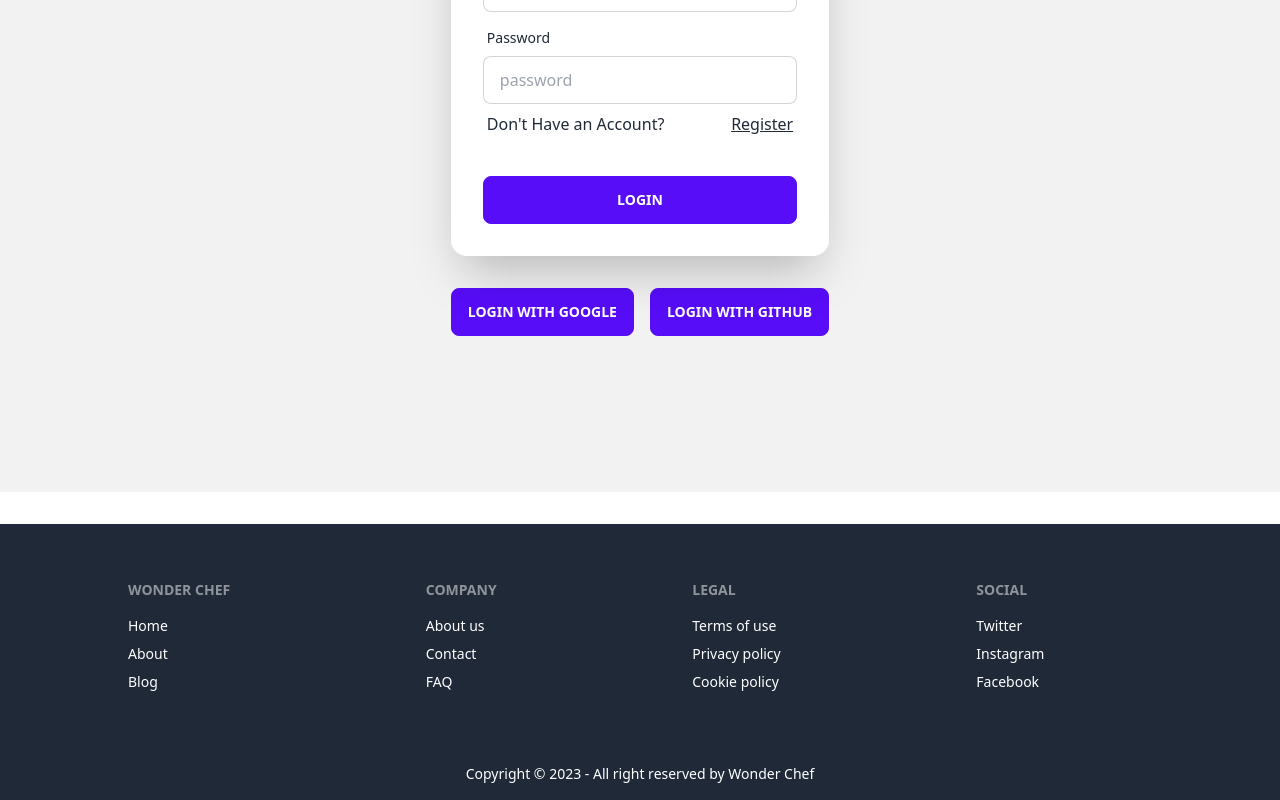
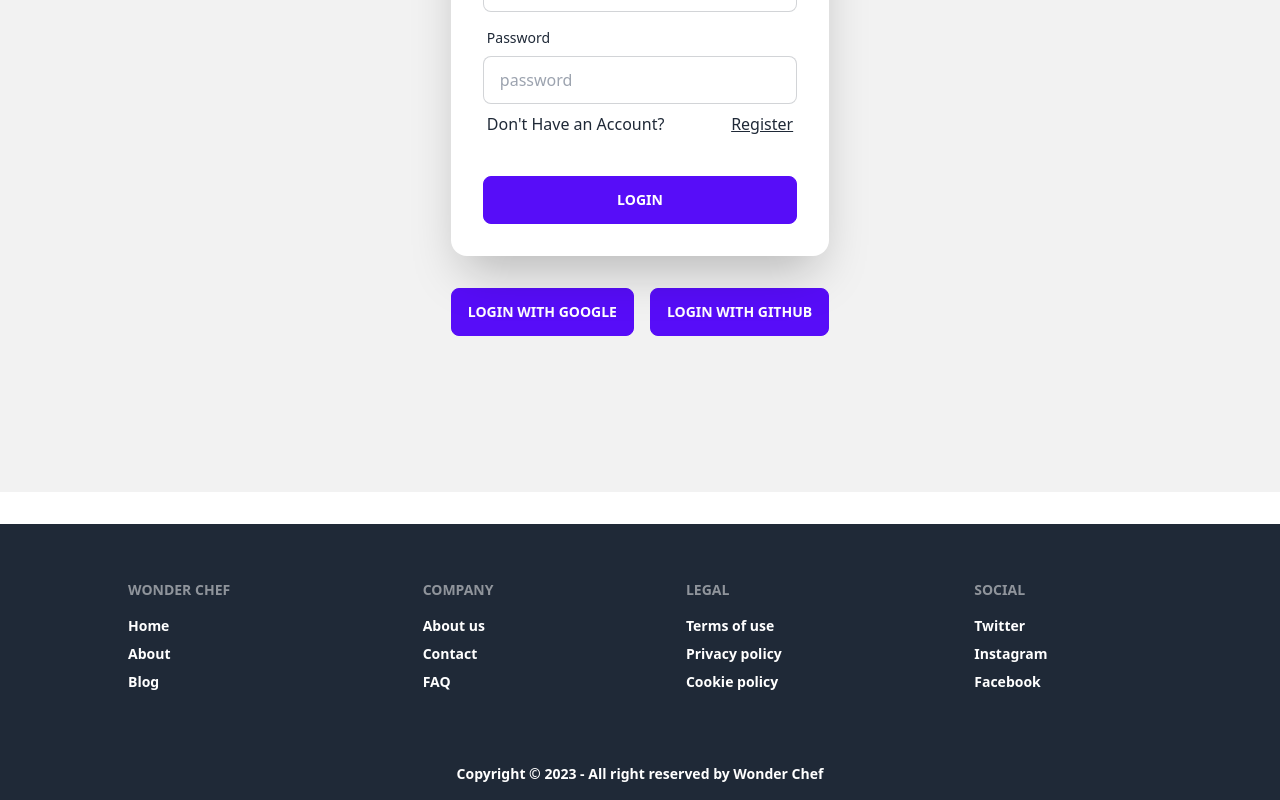
Before and after one commit to mdyasin7636/wonder-chef-client, a React (Vite) app: page /login in a window 1280 px wide. Shown: the part 376-1176 px from the top of the page. Built offline with nearby package versions, Linux system fonts and the light colour scheme; no server answers.

Commit message:
footer and home font design changed

```diff
--- a/src/pages/ChefDetails/ChefDetails.jsx
+++ b/src/pages/ChefDetails/ChefDetails.jsx
@@ -78,10 +78,7 @@ const ChefDetails = ({loading}) => {
     </div>
   ))}
 </div>
-
-
         </div>
-
     </div>
   );
 };
--- a/src/pages/Footer/Footer.jsx
+++ b/src/pages/Footer/Footer.jsx
@@ -3,7 +3,7 @@ import React from "react";
 const Footer = () => {
   return (
     <div className="mt-8">
-      <footer className="footer p-14 bg-gray-800 text-white pl-32">
+      <footer className="footer p-14 bg-gray-800 text-white pl-32 font-semibold">
         <div>
           <span className="footer-title">Wonder Chef</span>
           <a className="link link-hover">Home</a>
@@ -29,7 +29,7 @@ const Footer = () => {
     <a className="link link-hover">Facebook</a>
   </div>
       </footer>
-      <footer className="footer footer-center p-4  bg-gray-800 text-white">
+      <footer className="footer footer-center p-4  bg-gray-800 text-white font-semibold">
         <div>
           <p>Copyright © 2023 - All right reserved by Wonder Chef</p>
         </div>
--- a/src/pages/Home/Home.jsx
+++ b/src/pages/Home/Home.jsx
@@ -38,10 +38,13 @@ const chefs = useLoaderData();
         </div>
       </div>
       {/* chef section */}
-      <div className="grid grid-cols-1 md:grid-cols-3 gap-6 mx-1 md:mx-12 mt-10">
+      <div>
+        <h2 className="font-bold text-5xl text-center mt-10">Our Chefs</h2>
+      <div className="grid grid-cols-1 md:grid-cols-3 gap-6 mx-1 md:mx-12 mt-6">
         {chefs.map((chefsInfo) => (
           <ChefsCard key={chefsInfo.id} chefsInfo={chefsInfo}></ChefsCard>
         ))}
+      </div>
       </div>
 
       {/* review section */}
@@ -89,7 +92,7 @@ const chefs = useLoaderData();
       {/* blogs section */}
       <div>
       <div className="text-center mt-16">
-          <h2 className="text-5xl font-bold">Chef's Choice</h2>
+          <h2 className="text-5xl font-bold">Chefs Choice</h2>
           <p className="text-lg mt-4 font-semibold">
             Fresh food & good moods
           </p>
```
